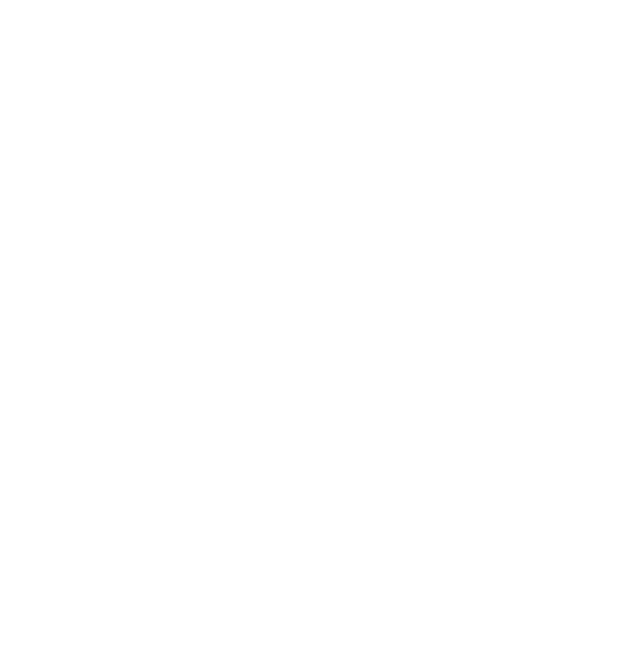
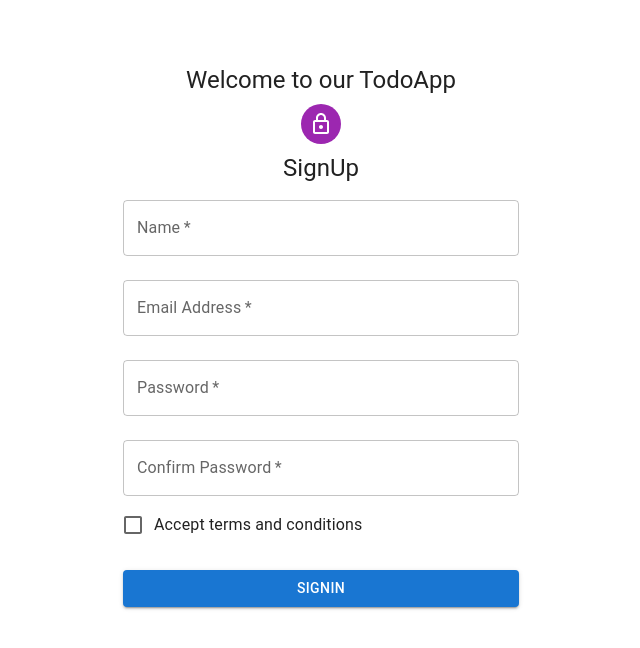
Before and after one commit to Amit-R-Thakur/teamwork, a React (Create React App) app in the folder frontend/: page /signup in a window 1280 px wide. Before the commit this address had no page. Shown: the top 648 px of the page, without its empty margins (319-959 px from the left). Built offline with nearby package versions, Linux system fonts and the light colour scheme.

Commit message:
login integration done

```diff
--- a/frontend/src/App.js
+++ b/frontend/src/App.js
@@ -10,7 +10,7 @@ function App() {
       <BrowserRouter>
         <Routes>
             <Route path="/" exact element={<Login/>} />
-            <Route path="/signin" element={<Signin/>}  />
+            <Route path="/signup" element={<Signin/>}  />
             <Route path='/navbar'  element={<Navbar/>} />
         </Routes>
       </BrowserRouter>
--- a/frontend/src/component/Login.js
+++ b/frontend/src/component/Login.js
@@ -1,4 +1,5 @@
 import React , {useState} from 'react'
+import {useNavigate} from "react-router-dom"
 import Avatar from '@mui/material/Avatar';
 import Button from '@mui/material/Button';
 import CssBaseline from '@mui/material/CssBaseline';
@@ -10,26 +11,40 @@ import LockOutlinedIcon from '@mui/icons-material/LockOutlined';
 import Typography from '@mui/material/Typography';
 import Container from '@mui/material/Container';
 import { Link  } from 'react-router-dom'
-
-
+import axios from "../axios"
+import cookie from "js-cookie"
 const Login = () => {
+  const navigate=useNavigate()
 
   const [data , SetData] = useState({
     email:"",
     password:""
   })
+  // Handle Error........
+  const [errr,setError]=useState({
+    msg:""
+  })
 
-  const handleChange = ({currentTarget:input}) => {
-    SetData({ ...data, [input.name]: input.value})
+  const handleChange = (e) => {
+    e.preventDefault()
+    const {name,value}=e.target
+    SetData({ ...data, [name]: value})
 
   }
-
-
-
-    const handleSubmit = () => {
+  const getLogin=async()=>{
+    try{
+      const isLogedIn=await axios.post("/login",data)
+      if(isLogedIn){
+        await cookie.set("token",isLogedIn.data.token)
+        navigate("/navbar")
+      }
 
     }
+    catch(err){
+      setError({...errr,msg:`*${err.response.data}`})
+    }
 
+  }
     return (
         <div>
                <Container component="main" maxWidth="xs" >
@@ -51,7 +66,7 @@ const Login = () => {
               <Typography component="h1" variant="h5">
                   Log In
              </Typography>
-          <Box component="form" >
+          <Box component="form" method='post'>
 
             <TextField
               margin="normal"
@@ -83,16 +98,17 @@ const Login = () => {
               control={<Checkbox value="remember" color="primary" />}
               label="Remember me"
             />
+
             <Button
-              type="submit"
               fullWidth
               variant="contained"
               sx={{ mt: 3, mb: 2 }}
-              onClick={handleSubmit}
+              onClick={getLogin}
             >
              LogIn
             </Button>
-         <Typography component="h1" variant="h6">Dont have account ?  <Link to="signin">SignIn</Link></Typography>
+            <b style={{color:"red"}}>{errr.msg}</b>
+         <Typography component="h1" variant="h6">Dont have account ?  <Link to="signup">SignUp</Link></Typography>
 
 
 
--- a/frontend/src/component/Signin.js
+++ b/frontend/src/component/Signin.js
@@ -85,9 +85,9 @@ const Signin = () => {
                  <LockOutlinedIcon />
               </Avatar>
               <Typography component="h1" variant="h5">
-                  SignIn
+                  SignUp
              </Typography>
-          <Box component="form" onSubmit="">
+          <Box component="form"  method='post'>
 
           <TextField
               margin="normal"
```
Also changed, not shown: 1 other file (tests, documents, lock files or other folders).
